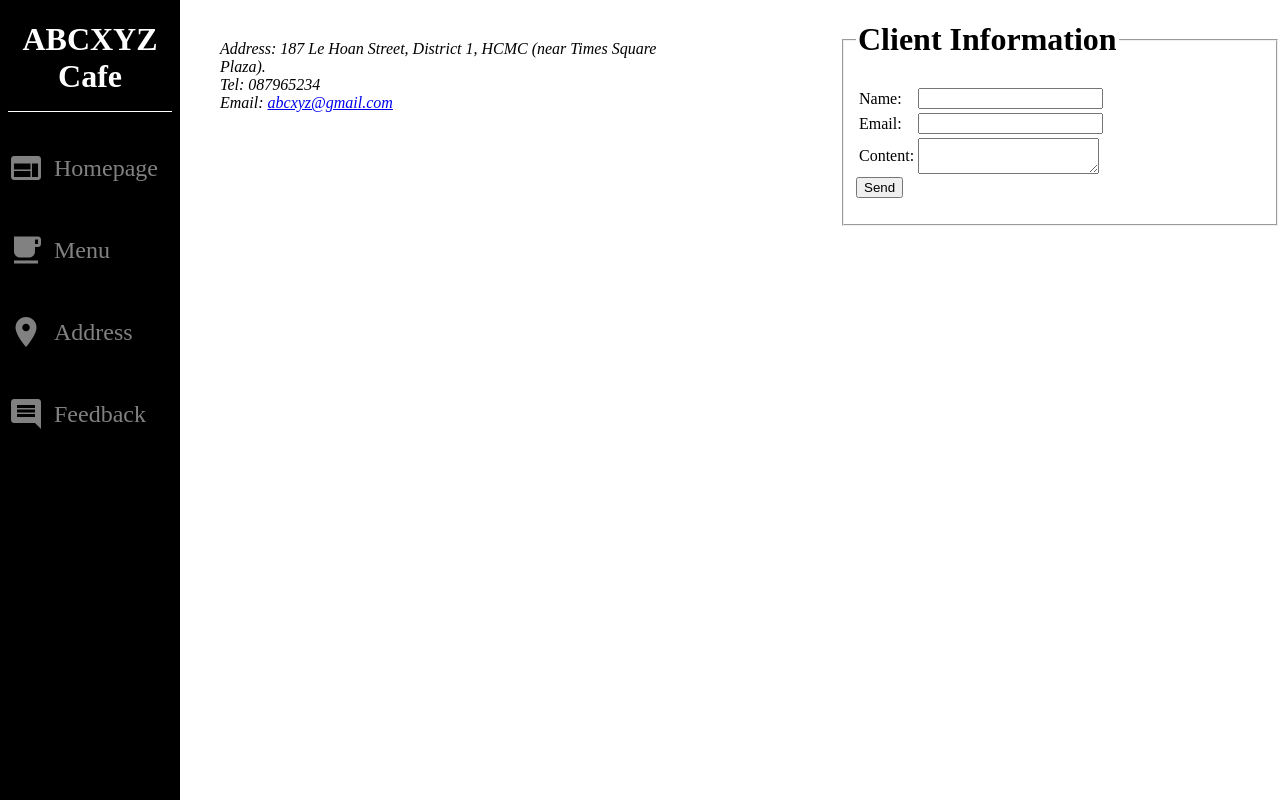
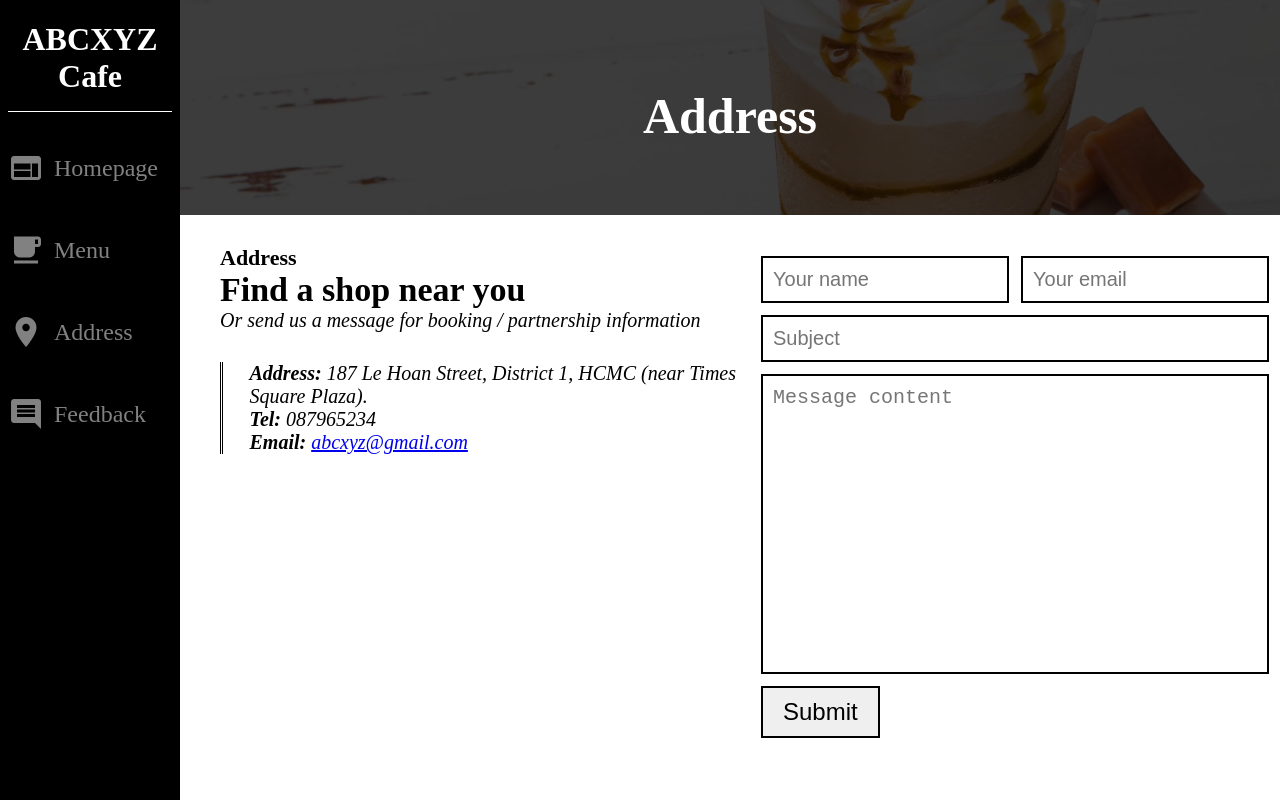
Before and after one commit to letung3105/abcxyz-cafe-project, a plain HTML site: page address.html in a window 1280 px wide. Drawn offline with Linux system fonts and the light colour scheme; a web font is replaced by a local one.

Commit message:
Complete address page

```diff
--- a/address.html
+++ b/address.html
@@ -41,39 +41,47 @@
 
     <div class="main-container">
         <div class="header">
-
+            <div class="header-image-container">
+                <img src="img/large-homepage/caramel-ice-blended-cropped.jpg">
+                <div class="text-overlay">
+                    <h1>Address</h1>
+                </div>
+            </div>
         </div>
-        <div class="contact-form-container">
-            <fieldset>
-                <legend><h1>Client Information</h1></legend>
+        <div class="contact-address-container">
+            <div class="address-container">
+                <p class="sub-title">Address</p>
+                <p class="title">Find a shop near you</p>
+                <p class="sub-sub-title">Or send us a message for booking / partnership information</p>
+                <address class="address-information">
+                    <b>Address:</b> 187 Le Hoan Street, District 1, HCMC (near Times Square Plaza). <br>
+                    <b>Tel:</b> 087965234 <br>
+                    <b>Email:</b> <a href="mailto:abcxyz@gmail.com">abcxyz@gmail.com</a>
+                </address>
+            </div>
+            <div class="contact-form-container">
                 <form method="post" action="mailto:abcxyz@gmail.com" enctype="text/plain">
-                    <table>
+                    <table cellspacing="10px">
                         <tbody>
                             <tr>
-                                <td><label>Name:</label></td>
-                                <td><input type="text" name="customer-name" required></td>
+                                <td><input class="form-content" type="text" name="customer-name" placeholder="Your name" required></td>
+                                <td><input class="form-content" type="email" name="customer-email" placeholder="Your email" required></td>
                             </tr>
                             <tr>
-                                <td><label>Email:</label></td>
-                                <td><input type="email" name="customer-email" required></td>
+                                <td colspan="2"><input class="form-content" type="text" name="customer-subject" placeholder="Subject" required></td>
                             </tr>
                             <tr>
-                                <td><label>Content:</label></td>
-                                <td><textarea name="customer-comments" maxlength="1000" required></textarea></td>
+                                <td colspan="2">
+                                    <textarea cols="14" rows="12" id="message-content" name="customer-message" placeholder="Message content" required></textarea>
+                                </td>
+                            </tr>
+                            <tr>
+                                <td><input id="submit-button" type="submit" name="submit-button" value="Submit"></td>
                             </tr>
                         </tbody>
                     </table>
-                    <input type="submit" name="send" value="Send">
                 </form>
-            </fieldset>
-        </div>
-
-        <div class="address-container">
-            <address class="address-information">
-                Address: 187 Le Hoan Street, District 1, HCMC (near Times Square Plaza). <br>
-                Tel: 087965234 <br>
-                Email: <a href="mailto:abcxyz@gmail.com">abcxyz@gmail.com</a>
-            </address>
+            </div>
         </div>
     </div>
 </body>
--- a/css/address.css
+++ b/css/address.css
@@ -1,11 +1,89 @@
-.contact-form-container {
-    width: 40%;
-    float: right;
+.header-image-container {
+    width: 100%;
+    position: relative;
+}
+    .header-image-container img {
+        width: 100%;
+
+    }
+    .header-image-container .text-overlay {
+        position: absolute;
+        left: 0;
+        top: 0;
+        width: 100%;
+        height: 100%;
+        background-color: rgb(0,0,0,0.75);
+    }
+    .header-image-container .text-overlay h1 {
+        font-size: 50px;
+        position: relative;
+        color: white;
+        top: 25%;
+        text-align: center;
+    }
+
+.contact-address-container {
+    margin-top: 30px;
+    margin-left: 40px;
 }
 
 .address-container {
-    width: 40%;
+    width: 50%;
     float: left;
-    margin-left: 40px;
-    margin-top: 40px;
 }
+
+.sub-title {
+    font-size: 22px;
+    font-weight: bold;
+    color: ##3C3C3C;
+    margin: 0;
+}
+.title {
+    font-size: 34px;
+    font-weight: bold;
+    margin: 0 0 0 0;
+}
+.sub-sub-title {
+    font-size: 20px;
+    font-style: italic;
+    margin: 0 0 30px 0;
+}
+.address-information {
+    font-size: 20px;
+    border-left: double;
+    padding-left: 5%;
+}
+
+.contact-form-container {
+    width: 50%;
+    float: right;
+}
+    .contact-form-container table {
+        width: 100%;
+    }
+    .contact-form-container td {
+        width: 50%;
+    }
+    .contact-form-container .form-content {
+        width: 100%;
+        font-size: 20px;
+        padding: 10px;
+        border: solid 2px;
+    }
+    #message-content {
+        width: 100%;
+        font-size: 20px;
+        padding: 10px;
+        border: solid 2px;
+        resize: none;
+    }
+    #submit-button {
+        font-size: 24px;
+        padding: 10px 20px;
+        border: solid 2px;
+    }
+    #submit-button:hover {
+        cursor: pointer;
+        color: white;
+        background-color: #322A22;
+    }
--- a/css/layout.css
+++ b/css/layout.css
@@ -50,5 +50,5 @@ body {
 
 .main-container {
     margin-left: 180px;
-    min-width: 500px;
+    min-width: 600px;
 }
```
Also changed, not shown: img/large-homepage/caramel-ice-blended-cropped.jpg (added).
